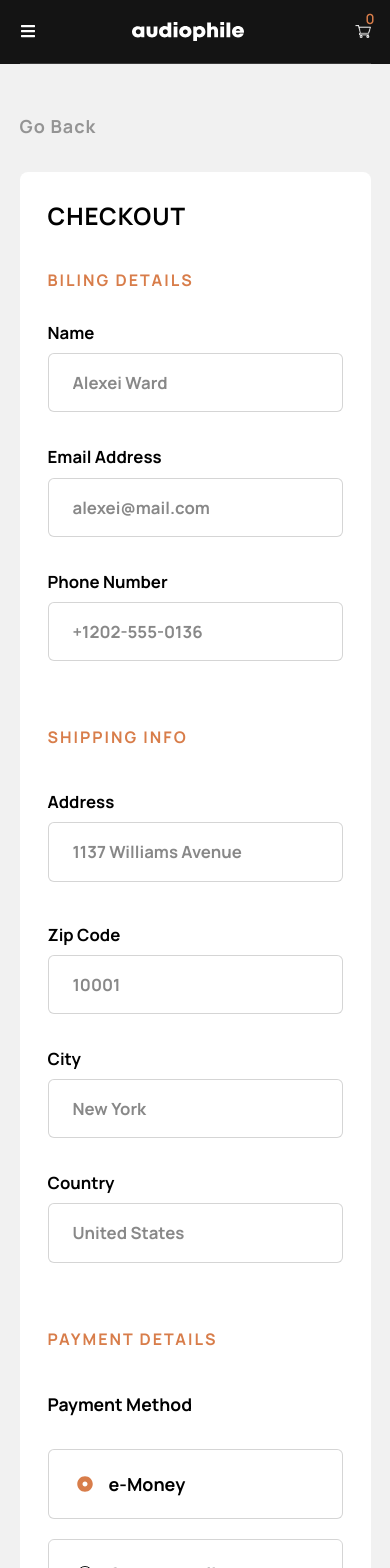
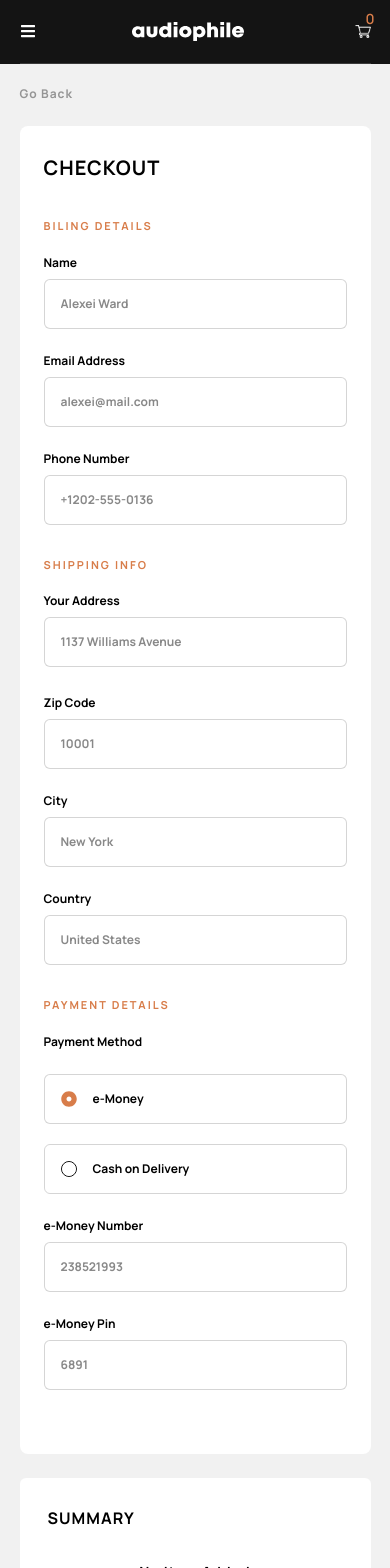
Before and after one commit to Mahmud1087/portfolio-projects, a React (Vite) app in the folder audiophile_ecommerce/: page /checkout in a window 390 px wide. Shown: the top 1568 px of the page. Built offline with nearby package versions, Linux system fonts and the light colour scheme.

Commit message:
reduced the font sizes of the texts and some images on the checkout page for mobile screens

```diff
--- a/audiophile_ecommerce/src/components/checkout/Input.jsx
+++ b/audiophile_ecommerce/src/components/checkout/Input.jsx
@@ -1,11 +1,11 @@
 const Input = ({ type, placeholder, title }) => {
   return (
-    <label className='flex flex-col gap-2 text-[1.05rem] font-bold sm:text-xl lg:text-[13px]'>
+    <label className='flex flex-col gap-2 text-xs font-bold sm:text-xl lg:text-[13px]'>
       {title}
       <input
         type={type}
         placeholder={placeholder}
-        className='w-full border-[1.5px] border-[#0000002a] rounded-md focus:border-orange-100 focus:outline-none px-6 py-4 focus:text-[#00000077] placeholder:text-[#00000077] sm:px-7 sm:py-5 lg:px-5 lg:py-3'
+        className='w-full border border-[#0000002a] rounded-md focus:border-orange-100 focus:outline-none px-4 py-4 focus:text-[#00000077] placeholder:text-[#00000077] sm:px-7 sm:py-5 sm:border-[1.5px] lg:px-5 lg:py-3'
       />
     </label>
   );
--- a/audiophile_ecommerce/src/components/checkout/Label.jsx
+++ b/audiophile_ecommerce/src/components/checkout/Label.jsx
@@ -1,6 +1,6 @@
 const Label = ({ label }) => {
   return (
-    <h1 className='font-bold text-orange-200 mb-4 tracking-[2px] sm:text-xl lg:text-sm'>
+    <h1 className='font-bold text-orange-200 mb-2 tracking-[2px] text-[11px] sm:mb-4 sm:text-xl lg:text-sm'>
       {label}
     </h1>
   );
--- a/audiophile_ecommerce/src/pages/CheckoutPage.jsx
+++ b/audiophile_ecommerce/src/pages/CheckoutPage.jsx
@@ -14,25 +14,25 @@ export default function CheckoutPage() {
     useProductsContex();
 
   return (
-    <div className='pb-6 bg-light-300 pt-[7rem] sm:pt-[10rem] lg:pt-[6rem]'>
+    <div className='pb-6 bg-light-300 pt-20 sm:pt-[10rem] lg:pt-[6rem]'>
       <section className='container'>
         <button
           onClick={goBack}
-          className='text-lg text-[#00000062] mb-8 font-bold tracking-[1px] sm:text-2xl lg:text-[15px] lg:mb-16'
+          className='text-xs text-[#00000062] mb-6 font-bold tracking-[1px] sm:text-2xl sm:mb-8 lg:mb-16 lg:text-[15px]'
         >
           Go Back
         </button>
 
         <div className='mb-[11rem] flex flex-col gap-6 lg:flex-row'>
-          <section className='w-full flex flex-col gap-2 rounded-lg px-7 py-2 pb-16 bg-light-100 sm:gap-6 sm:py-3 sm:px-12 lg:w-[65%] lg:px-14 lg:py-7'>
-            <h1 className='font-bold text-2xl tracking-[1px] mt-5 sm:text-3xl lg:text-xl'>
+          <section className='w-full flex flex-col gap-2 rounded-lg px-6 py-2 pb-16 bg-light-100 sm:gap-6 sm:py-3 sm:px-12 lg:w-[65%] lg:px-14 lg:py-7'>
+            <h1 className='font-bold text-xl tracking-[1px] mt-5 sm:text-3xl lg:text-xl'>
               CHECKOUT
             </h1>
 
-            <form className='flex flex-col mt-7 gap-16 sm:gap-20 lg:gap-16 lg:mt-0'>
+            <form className='flex flex-col mt-7 gap-8 sm:gap-20 lg:gap-16 lg:mt-0'>
               <div className='flex flex-col gap-3 sm:gap-6 lg:gap-2'>
                 <Label label='BILING DETAILS' />
-                <section className='grid gap-y-8 sm:grid-cols-2 sm:gap-y-10 sm:gap-x-5 lg:gap-y-6 lg:gap-x-3'>
+                <section className='grid gap-y-6 sm:grid-cols-2 sm:gap-y-10 sm:gap-x-5 lg:gap-y-6 lg:gap-x-3'>
                   <Input title='Name' type='text' placeholder='Alexei Ward' />
                   <Input
                     title='Email Address'
@@ -47,14 +47,14 @@ export default function CheckoutPage() {
                 </section>
               </div>
 
-              <aside className='flex flex-col gap-6 lg:gap-2'>
+              <aside className='flex flex-col gap-3 lg:gap-2'>
                 <Label label='SHIPPING INFO' />
                 <Input
-                  title='Address'
+                  title='Your Address'
                   type='text'
                   placeholder='1137 Williams Avenue'
                 />
-                <section className='mt-4 grid gap-y-8 sm:grid-cols-2 sm:gap-x-5 sm:gap-y-10 lg:gap-y-6 lg:gap-x-3'>
+                <section className='mt-4 grid gap-y-6 sm:grid-cols-2 sm:gap-x-5 sm:gap-y-10 lg:gap-y-6 lg:gap-x-3'>
                   <Input title='Zip Code' type='text' placeholder='10001' />
                   <Input title='City' type='text' placeholder='New York' />
                   <Input
@@ -65,22 +65,22 @@ export default function CheckoutPage() {
                 </section>
               </aside>
 
-              <div className='flex flex-col gap-6 lg:gap-2'>
+              <div className='flex flex-col gap-3 sm:gap-6 lg:gap-2'>
                 <Label label='PAYMENT DETAILS' />
-                <article className='grid gap-y-8 sm:grid-cols-2 sm:gap-y-10 sm:gap-x-5 lg:gap-y-6 lg:gap-x-3'>
-                  <h1 className='text-[1.1rem] font-bold sm:text-xl lg:text-[13px]'>
+                <article className='grid gap-y-6 sm:grid-cols-2 sm:gap-y-10 sm:gap-x-5 lg:gap-y-6 lg:gap-x-3'>
+                  <h1 className='text-xs font-bold sm:text-xl lg:text-[13px]'>
                     Payment Method
                   </h1>
                   <div className='flex flex-col gap-5 lg:gap-3'>
-                    <div className='bg-light-100 flex items-center w-full border-[1.5px] border-[#0000002a] rounded-md px-7 py-5 lg:px-5 lg:py-3'>
+                    <div className='bg-light-100 flex items-center w-full border-[1.5px] border-[#0000002a] rounded-md px-4 py-4 sm:px-7 sm:py-5 lg:px-5 lg:py-3'>
                       <FaDotCircle className='text-orange-200' />
-                      <h1 className='text-lg font-bold ml-4 lg:text-xs'>
+                      <h1 className='text-xs font-bold ml-4 sm:text-lg lg:text-xs'>
                         e-Money
                       </h1>
                     </div>
-                    <div className='flex items-center w-full border-[1.5px] border-[#0000002a] rounded-md px-7 py-5 lg:px-5 lg:py-3'>
+                    <div className='flex items-center w-full border-[1.5px] border-[#0000002a] rounded-md px-4 py-4 sm:px-7 sm:py-5 lg:px-5 lg:py-3'>
                       <FaCircle className='text-light-100 border border-dark-100 rounded-full' />
-                      <h1 className='text-lg font-bold ml-4 lg:text-xs'>
+                      <h1 className='text-xs font-bold ml-4 sm:text-lg lg:text-xs'>
                         Cash on Delivery
                       </h1>
                     </div>
@@ -97,11 +97,11 @@ export default function CheckoutPage() {
           </section>
 
           <section className='w-full p-7 rounded-md bg-light-100 h-fit sm:p-12 lg:p-8 lg:w-[35%]'>
-            <h1 className='text-2xl font-bold mb-8 tracking-[1px] sm:text-[1.7rem] sm:mb-12 lg:mb-8 lg:text-sm'>
+            <h1 className='font-bold mb-8 tracking-[1px] sm:text-[1.7rem] sm:mb-12 lg:mb-8 lg:text-sm'>
               SUMMARY
             </h1>
             {cartList.length === 0 && (
-              <h1 className='text-xl font-bold mb-8 tracking-[1px] text-center sm:text-3xl lg:text-[13px]'>
+              <h1 className='text-sm font-bold mb-8 tracking-[1px] text-center sm:text-3xl lg:text-[13px]'>
                 No Item Added
               </h1>
             )}
@@ -109,14 +109,14 @@ export default function CheckoutPage() {
               className={`flex flex-col gap-5 ${
                 cartList.length === 0
                   ? 'h-fit'
-                  : 'max-h-[15rem] sm:max-h-[20rem]'
+                  : 'max-h-[12rem] sm:max-h-[20rem]'
               } overflow-scroll custom-scroll`}
             >
               {cartList.map((prod) => {
                 return (
                   <div key={prod.id} className='flex justify-between'>
                     <CartItems {...prod} />
-                    <p className='text-[#00000077] font-bold py-2 sm:py-3 sm:text-xl lg:text-xs'>
+                    <p className='text-xs text-[#00000077] font-bold py-2 sm:py-3 sm:text-xl lg:text-xs'>
                       x{prod.amount}
                     </p>
                   </div>
@@ -128,27 +128,25 @@ export default function CheckoutPage() {
                 cartList.length === 0 ? 'hidden' : 'flex'
               } flex-col gap-5 mt-8 sm:mt-12 lg:gap-2 lg:mt-8`}
             >
-              <div className='flex justify-between text-lg lg:text-sm'>
+              <div className='flex justify-between text-[13px] sm:text-lg lg:text-sm'>
                 <h1 className='text-[#00000077]'>TOTAL</h1>
-                <p className='text-lg font-bold sm:text-2xl lg:text-sm'>
+                <p className='font-bold sm:text-2xl lg:text-sm'>
                   $ {curr(cartTotal)}
                 </p>
               </div>
-              <div className='flex justify-between text-lg lg:text-sm'>
+              <div className='flex justify-between text-[13px] sm:text-lg lg:text-sm'>
                 <h1 className='text-[#00000077]'>SHIPPING</h1>
-                <p className='text-lg font-bold sm:text-2xl lg:text-sm'>
+                <p className='font-bold sm:text-2xl lg:text-sm'>
                   $ {curr(shippingFee)}
                 </p>
               </div>
-              <div className='flex justify-between text-lg lg:text-sm'>
+              <div className='flex justify-between text-[13px] sm:text-lg lg:text-sm'>
                 <h1 className='text-[#00000077]'>VAT (INCLUDED)</h1>
-                <p className='text-lg font-bold sm:text-2xl lg:text-sm'>
-                  $ {vatFee}
-                </p>
+                <p className='font-bold sm:text-2xl lg:text-sm'>$ {vatFee}</p>
               </div>
-              <div className='flex justify-between mt-5 text-lg lg:text-sm'>
+              <div className='flex justify-between mt-5 text-[13px] sm:text-lg lg:text-sm'>
                 <h1 className='text-[#00000077]'>GRAND TOTAL</h1>
-                <p className='text-lg font-bold text-orange-200 sm:text-2xl lg:text-sm'>
+                <p className='font-bold text-orange-200 sm:text-2xl lg:text-sm'>
                   $ {curr(cartTotal + vatFee + shippingFee)}
                 </p>
               </div>
@@ -157,7 +155,7 @@ export default function CheckoutPage() {
               onClick={showModal}
               className={`${
                 cartList.length === 0 ? 'hidden' : 'block'
-              } py-4 bg-orange-200 text-light-100 text-lg font-semibold mt-7 w-full tracking-[1px] hover:bg-orange-100 sm:py-6 sm:text-xl lg:text-xs lg:py-3`}
+              } py-3 bg-orange-200 text-light-100 text-xs font-semibold mt-7 w-full tracking-[1px] hover:bg-orange-100 sm:py-6 sm:text-xl lg:text-xs lg:py-3`}
             >
               CONTINUE & PAY
             </button>
```
